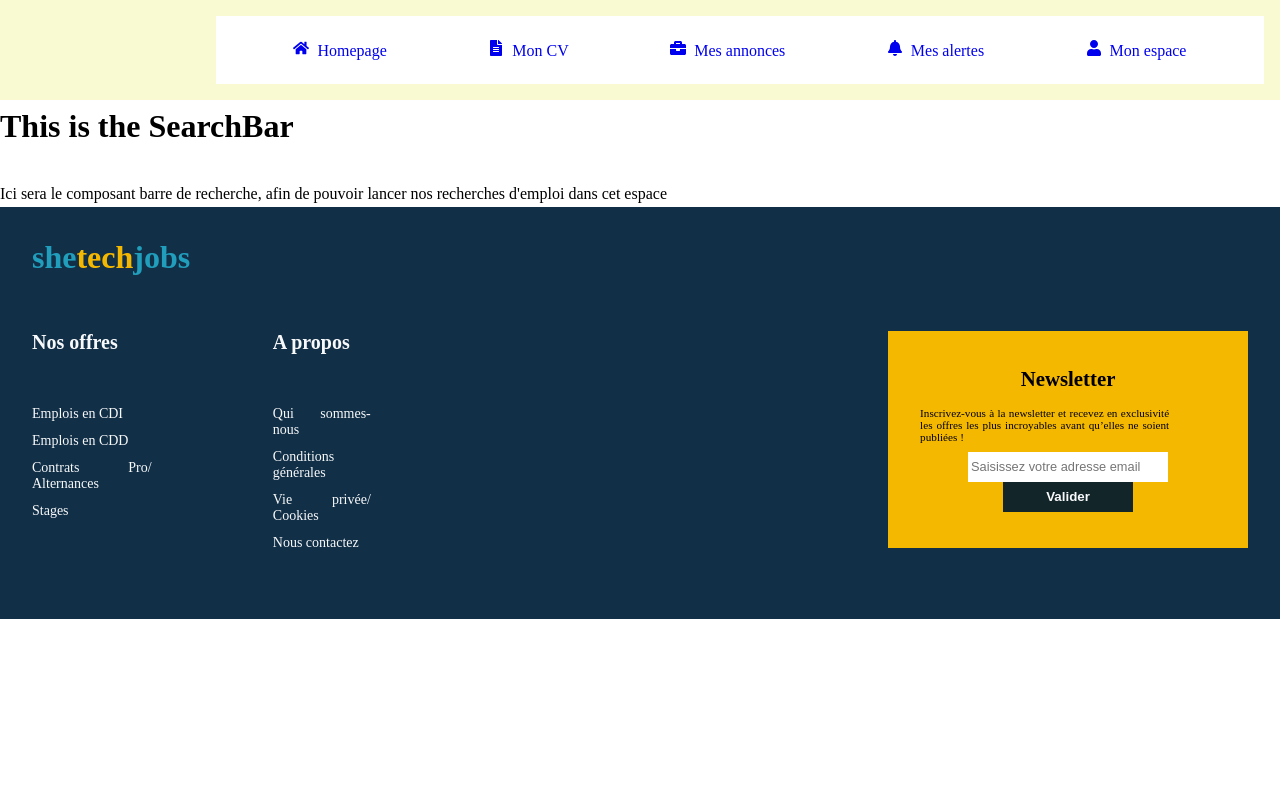
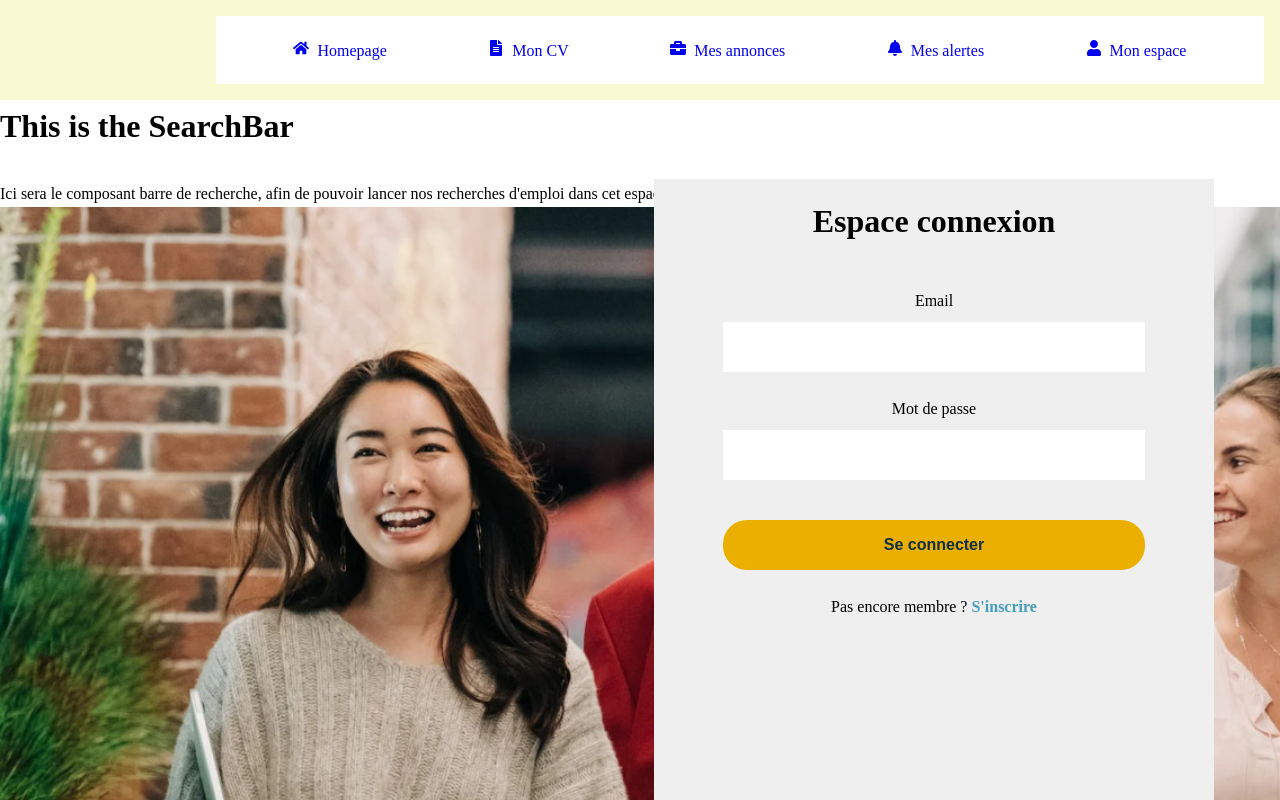
Before and after one commit to BEEBIKHAN/SheTechJobs, a React (Vite) app in the folder frontend/: page /logincompany in a window 1280 px wide. Shown: the top 800 px of the page. Built offline with nearby package versions, Linux system fonts and the light colour scheme; a web font is replaced by a local one.

Commit message:
login entreprise front ok

```diff
--- a/frontend/src/components/Content.jsx
+++ b/frontend/src/components/Content.jsx
@@ -2,8 +2,9 @@ import { Routes, Route } from "react-router-dom";
 import Homepage from "../pages/Homepage";
 import SearchResult from "../pages/SearchResult";
 import AnnonceDetails from "../pages/AnnonceDetails";
-import Register from "../pages/Register";
+import RegisterCompany from "../pages/RegisterCompany";
 import RegisterCandidate from "../pages/RegisterCandidate";
+import LoginCompany from "../pages/LoginCompany";
 
 export default function Content() {
   return (
@@ -12,8 +13,9 @@ export default function Content() {
         <Route path="/" element={<Homepage />} />
         <Route path="/search/:userResearch" element={<SearchResult />} />
         <Route path="/annonceDetails" element={<AnnonceDetails />} />
-        <Route path="/register" element={<Register />} />
+        <Route path="/registercompany" element={<RegisterCompany />} />
         <Route path="/registercandidate" element={<RegisterCandidate />} />
+        <Route path="/logincompany" element={<LoginCompany />} />
       </Routes>
     </section>
   );
--- /dev/null
+++ b/frontend/src/pages/LoginCompany.jsx
@@ -0,0 +1,87 @@
+import { useState } from "react";
+import { useNavigate } from "react-router-dom";
+import axios from "axios";
+import entrepreneurs from "../assets/images/inscription_entreprise.png";
+import "../styles/logincompany.css";
+
+export default function LoginCompany() {
+  const [email, setEmail] = useState("");
+  const [password, setPassword] = useState("");
+  const [error, setError] = useState(false);
+
+  const navigate = useNavigate();
+
+  const navigateToHomepage = () => {
+    navigate("/");
+  };
+
+  const handleChangeEmail = (event) => {
+    setEmail(event.target.value);
+  };
+
+  const handleChangePassword = (event) => {
+    setPassword(event.target.value);
+  };
+
+  const sendCredentials = (event) => {
+    event.preventDefault();
+    axios
+      .post(
+        `${import.meta.env.VITE_BACKEND_URL}/login-company`,
+        {
+          email,
+          password,
+        },
+        {
+          withCredentials: true,
+        }
+      )
+      .then((response) => {
+        console.info(response);
+        setError(false);
+        navigateToHomepage();
+      })
+      .catch((err) => {
+        console.error(err);
+        setError(true);
+      });
+  };
+
+  return (
+    <>
+      <div className="espace_connexion_entreprise">
+        <img
+          src={entrepreneurs}
+          alt="Beautiful entrepreuneurs chatting and walking down the street while smiling"
+        />
+        <form className="login_form" onSubmit={sendCredentials}>
+          <h2>Espace connexion</h2>
+          <p>Email</p>
+          <input type="text" onChange={handleChangeEmail} />
+          <p>Mot de passe</p>
+          <input type="password" onChange={handleChangePassword} />
+          <input
+            style={{
+              backgroundColor: "#EBAF00",
+              color: "#112F47",
+              borderRadius: "24px",
+              padding: "1rem 0",
+              fontWeight: "bolder",
+              fontSize: "16px",
+              margin: "16px 0px",
+            }}
+            type="submit"
+            value="Se connecter"
+          />
+          <p>
+            Pas encore membre ?{" "}
+            <a href="/registercompany" id="register">
+              S'inscrire
+            </a>
+          </p>
+        </form>
+      </div>
+      {error ? "Email ou password incorrects" : ""}
+    </>
+  );
+}
--- a/frontend/src/pages/Register.jsx
+++ b/frontend/src/pages/RegisterCompany.jsx
@@ -1,9 +1,9 @@
 import axios from "axios";
 import { useState } from "react";
 import entrepreneurs from "../assets/images/inscription_entreprise.png";
-import "../styles/register.css";
+import "../styles/registercompany.css";
 
-export default function Register() {
+export default function RegisterCompany() {
   const [companyName, setCompanyName] = useState("");
   const [email, setEmail] = useState("");
   const [password, setPassword] = useState("");
@@ -99,7 +99,7 @@ export default function Register() {
 
   return (
     <>
-      <div className="espace_connexion">
+      <div className="espace_connexion_entreprise">
         <img
           src={entrepreneurs}
           alt="Beautiful entrepreuneurs chatting and walking down the street while smiling"
@@ -147,7 +147,7 @@ export default function Register() {
           />
           <p>
             Déjà membre ?{" "}
-            <a href="#Se connecter" id="seConnecter">
+            <a href="#/logincompany" id="seConnecter">
               Se connecter
             </a>
           </p>
--- /dev/null
+++ b/frontend/src/styles/logincompany.css
@@ -0,0 +1,45 @@
+* {
+    box-sizing: border-box;
+    margin: 0;
+    padding: 0;
+}
+
+.login_form {
+    gap: 0.5rem;
+    display: flex;
+    background-color: #EFEFEF;
+    text-align: center;
+    width: 90%;
+    height: 35rem;
+    flex-direction: column;
+    align-items: center;
+    padding: 1rem;
+    margin: 1rem;
+}
+
+.login_form input {
+    background-color: white;
+    margin-bottom: 1rem;
+    width: 85%;
+    height: 50px;
+    border: none;
+    padding: 15px 20px;
+}
+
+#register {
+    color: #479DBC;
+    font-weight: bold;
+}
+
+@media (min-width: 620px) {
+    .login_form {
+        max-width: 35rem;
+        height: 40rem;
+        margin-top: -200px;
+    }
+
+
+    .login_form input {
+        width: 80%;
+    }
+}
--- a/frontend/src/styles/register.css
+++ b/frontend/src/styles/registercompany.css
@@ -34,7 +34,6 @@ h2 {
     width: 85%;
     height: 50px;
     border: none;
-    /* text-align: center; */
     padding: 15px 20px;
 }
 
@@ -53,7 +52,7 @@ p {
 }
 
 @media (min-width: 620px) {
-    .espace_connexion {
+    .espace_connexion_entreprise {
         min-height: 100vh;
         background-image: url(../assets/images/inscription_entreprise.png);
         display: flex;
```
Also changed, not shown: 2 other files (tests, documents, lock files or other folders).
